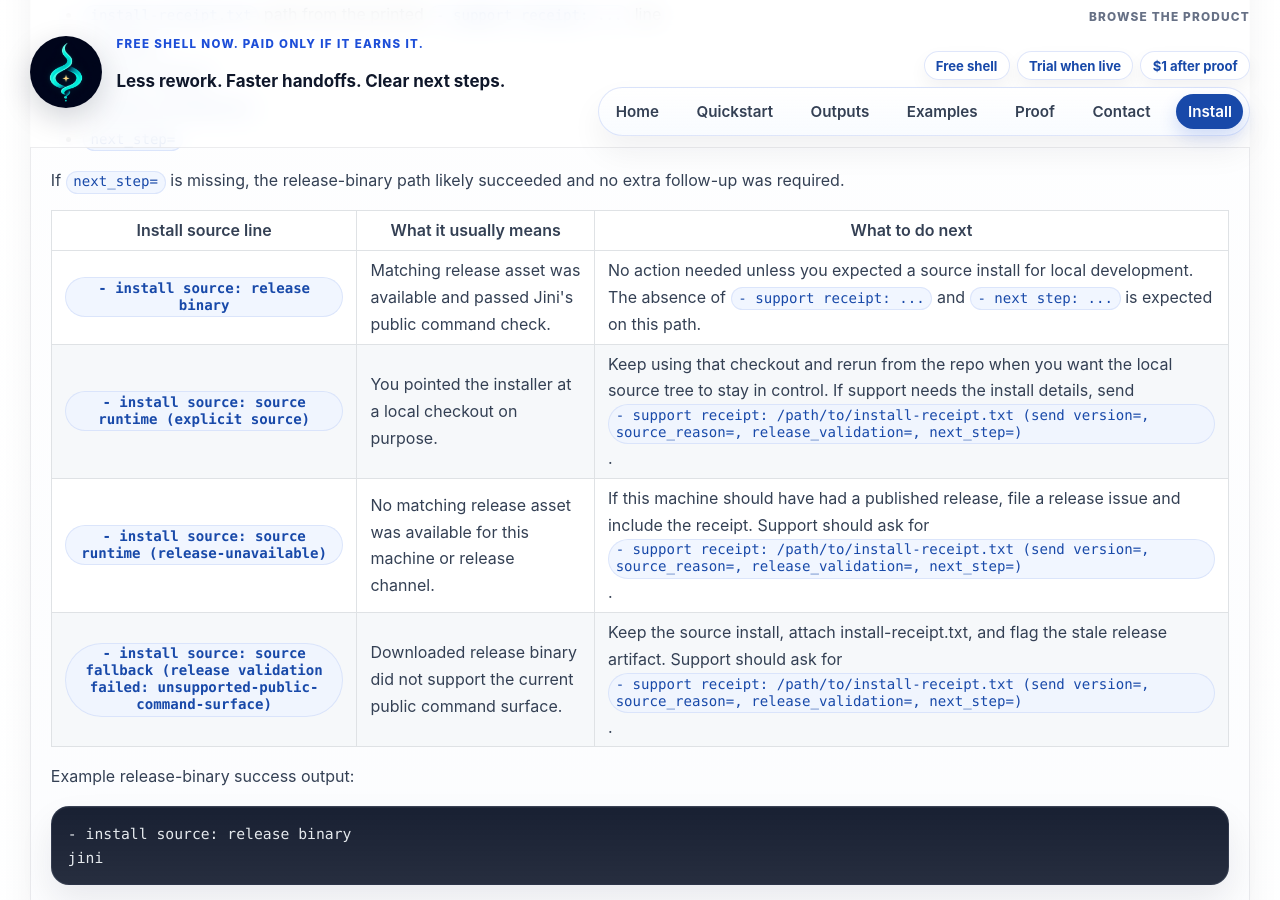
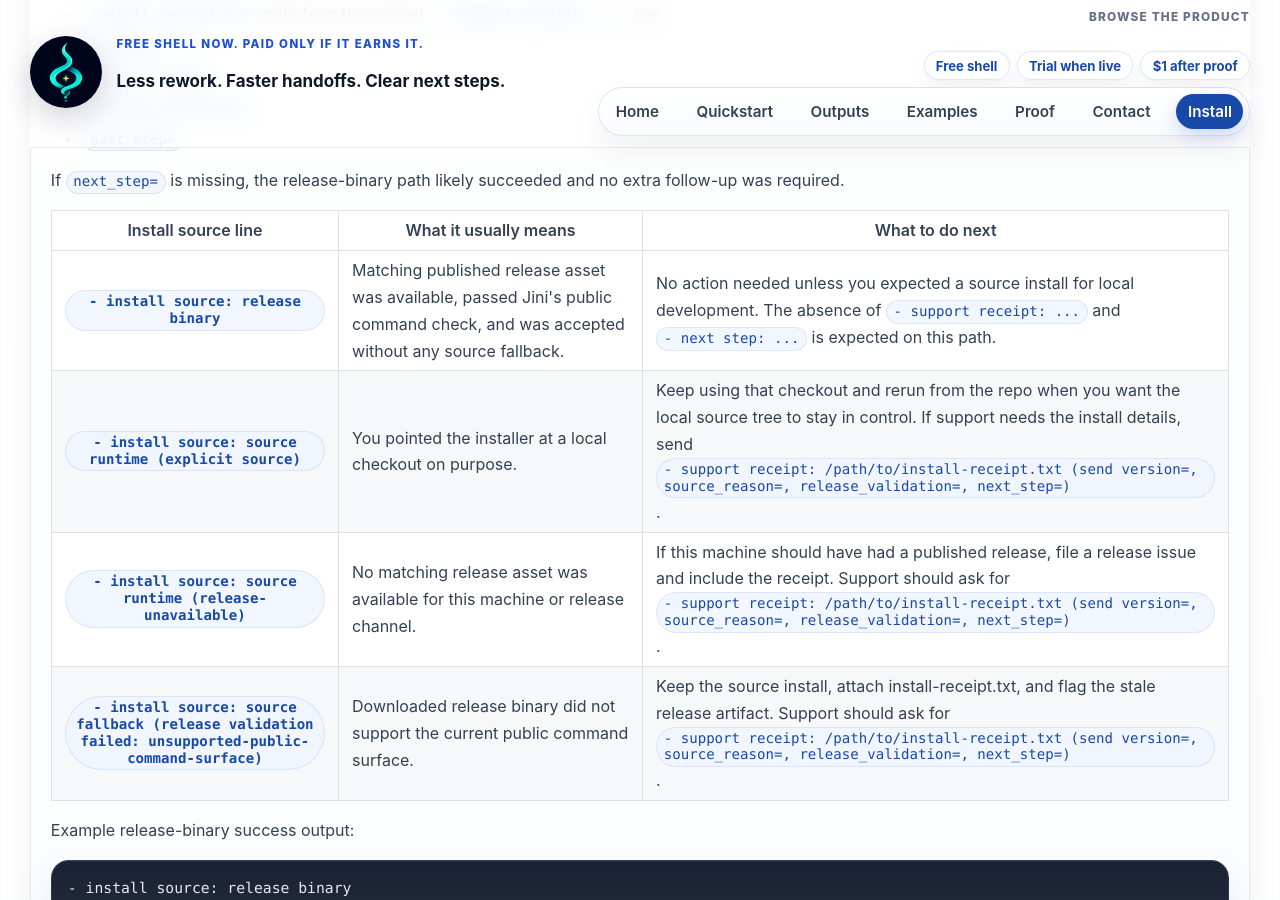
Before and after one commit to maridlabsai/jini, a Jekyll site: the page built from docs/install.md, in a window 1280 px wide and 900 px high, scrolled down 2074 px. Built offline with Jekyll 4.4.1, drawn with Linux system fonts in a browser that asks for light colours.

Commit message:
Explain release-binary row means no fallback

```diff
--- a/docs/install.md
+++ b/docs/install.md
@@ -87,7 +87,7 @@ quick_links:
     <tbody>
       <tr>
         <th scope="row"><code>- install source: release binary</code></th>
-        <td>Matching release asset was available and passed Jini's public command check.</td>
+        <td>Matching published release asset was available, passed Jini's public command check, and was accepted without any source fallback.</td>
         <td>No action needed unless you expected a source install for local development. The absence of <code>- support receipt: ...</code> and <code>- next step: ...</code> is expected on this path.</td>
       </tr>
       <tr>
```
Also changed, not shown: tests/test_public_cli_docs.py (+1 -1 lines).
